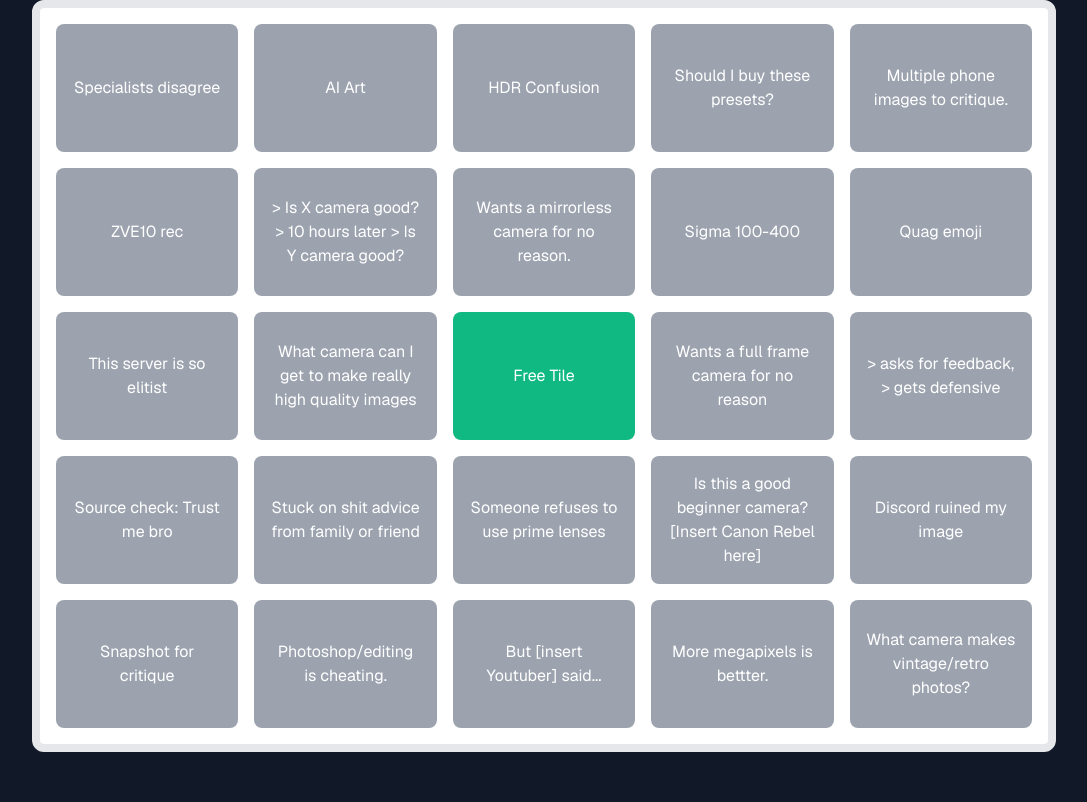
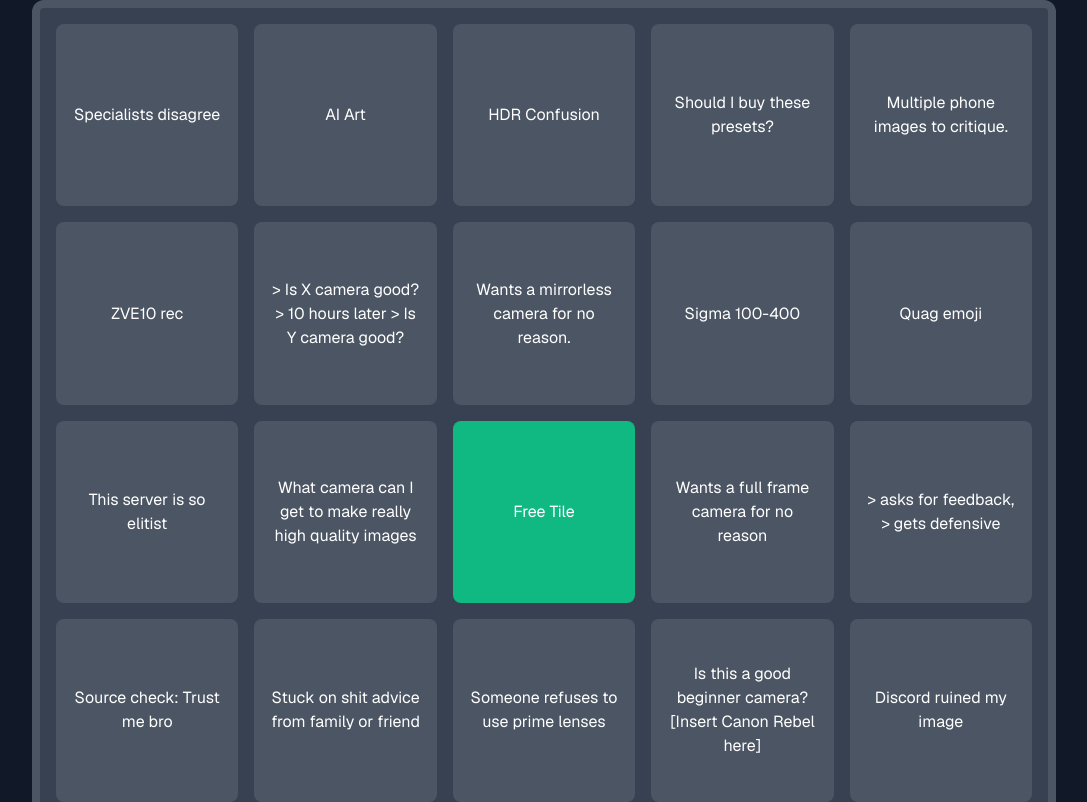
Before and after one commit to cgstvsn/pl-bingo, a Next.js app: page / in a window 1280 px wide. Shown: the top 802 px of the page, without its empty margins (96-1183 px from the left). Built offline with nearby package versions, Linux system fonts and the light colour scheme.

Commit message:
Improvements

```diff
--- a/components/bingo/BingoCard.tsx
+++ b/components/bingo/BingoCard.tsx
@@ -11,7 +11,7 @@ export default function BingoCard() {
   });
 
   return (
-    <div className="max-w-5xl bg-white border-8 border-gray-200 rounded-xl">
+    <div className="max-w-5xl bg-gray-700 border-8 border-gray-600 rounded-xl">
       <div className="grid grid-cols-5 grid-rows-5 gap-4 p-4">
         {tileElements}
       </div>
--- a/components/bingo/BingoTile.tsx
+++ b/components/bingo/BingoTile.tsx
@@ -7,16 +7,16 @@ export default function BingoTile({ tile }: { tile: string }) {
 
   if (tile === "Free Tile") {
     return (
-      <button className="flex items-center justify-center p-4 rounded-lg bg-emerald-500">
+      <div className="flex items-center justify-center p-4 rounded-lg bg-emerald-500">
         {tile}
-      </button>
+      </div>
     );
   }
   return (
     <button
       onClick={() => setChecked(!checked)}
-      className={`flex items-center justify-center p-4  rounded-lg ${
-        checked ? "bg-emerald-500" : "bg-gray-400"
+      className={`flex items-center justify-center p-4 aspect-square rounded-lg hover:brightness-125 transition ${
+        checked ? "bg-emerald-500" : "bg-gray-600"
       }`}
     >
       {tile}
```
